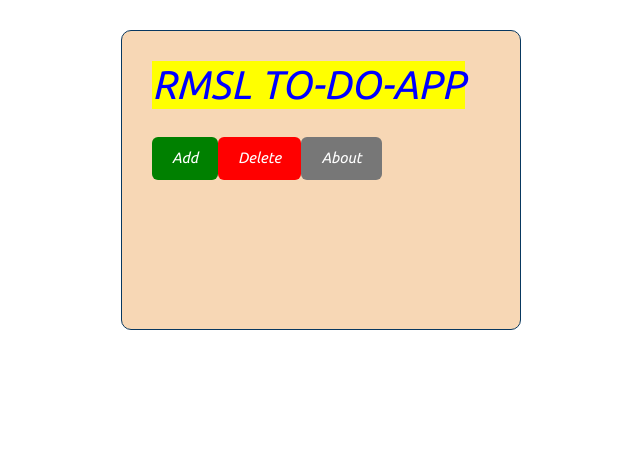
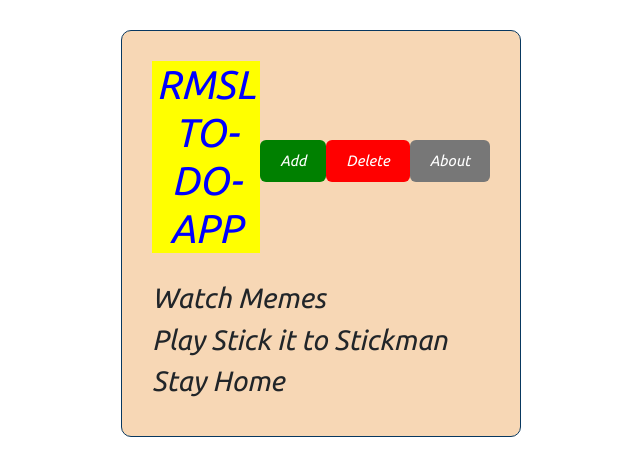
Before and after one commit to regiem14/React-Exercise2, a React (Create React App) app in the folder creatapp1/: page / in a window 1280 px wide. Shown: the top 476 px of the page, without its empty margins (319-959 px from the left). Built offline with nearby package versions, Linux system fonts and the light colour scheme.

Commit message:
add tasks.js exclude id four

```diff
--- a/creatapp1/src/App.js
+++ b/creatapp1/src/App.js
@@ -1,16 +1,13 @@
 import Header from './components/Header.js';
 // import './App.css';
 import Button from './components/Button.js';
+import Tasks from './components/Tasks.js';
 function App() {
   // const name =  "regie";
 
   // const a = true;
   // const b = 5+5;
 
-  const clickEvent = () => {
-   alert('This is an example of on onclick Event!');
-    console.log('Alert test on console');
-  }
   return (
 
     // <div className="container">
@@ -26,10 +23,8 @@ function App() {
     // </div>
 
     <div className="container">
-      <Header title={'Heading Test'}/>
-      <Button text='Add' color='green' clickEvent={clickEvent} />
-      <Button text='Delete' color='red' />
-      <Button text='About' />
+      <Header />
+      <Tasks />
 
     </div>
   );
--- a/creatapp1/src/components/Header.js
+++ b/creatapp1/src/components/Header.js
@@ -1,11 +1,20 @@
 import React from 'react'
+import Button from './Button'
 import PropTypes from 'prop-types'
 
+
 const Header = ({title}) => {
+
+  const clickEvent = () => {
+    alert('This is an example of on onclick Event!');
+     console.log('Alert test on console');}
     return (
         <header className='header'>
 
             <h1 style={{textAlign:'center', backgroundColor:'yellow', color:'blue'}}>RMSL TO-DO-APP</h1>
+            <Button text='Add' color='green' clickEvent={clickEvent} />
+            <Button text='Delete' color='red' />
+            <Button text='About' />
 
         </header>
     )
--- /dev/null
+++ b/creatapp1/src/components/Tasks.js
@@ -0,0 +1,39 @@
+const task = [
+    {
+        id: 1,
+        text: 'Watch Memes',
+        day: 'April 18, 2023',
+        reminder: true
+    },
+    {
+        id: 2,
+        text: 'Play Stick it to Stickman',
+        day: 'April 19, 2023',
+        reminder: true
+    },
+    {
+        id: 3,
+        text: 'Stay Home',
+        day: 'April 20, 2023',
+        reminder: false
+    },
+    {
+        id: 4,
+        test: 'Watching mobiles',
+        day: 'April 21, 2023',
+        reminder: false
+    },
+
+];
+
+const Tasks = () => {
+    return (
+        <>
+        {
+            task.map((task)=>(<h3>{task.text}</h3>))
+        }
+        </>
+    )
+}
+
+export default Tasks
```
